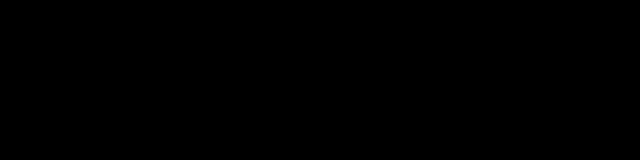
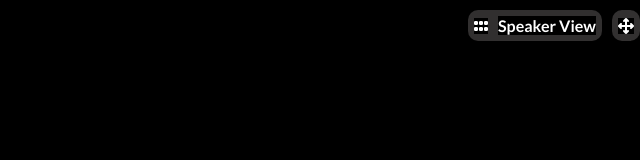
Before and after one commit to ElonaHoxhaj96/html-css-zoom, a plain HTML site: page index.html in a window 1280 px wide. Shown: the whole page, without its empty margins (640-1280 px from the left). Drawn offline with Linux system fonts and the light colour scheme.

Commit message:
settato l'heder

```diff
--- a/index.html
+++ b/index.html
@@ -3,17 +3,24 @@
 <head>
     <meta charset="UTF-8">
     <meta name="viewport" content="width=device-width, initial-scale=1.0">
-    <link rel="stylesheet" href="https://cdnjs.cloudflare.com/ajax/libs/font-awesome/4.7.0/css/font-awesome.min.css">
     <link rel="preconnect" href="https://fonts.googleapis.com">
     <link rel="preconnect" href="https://fonts.gstatic.com" crossorigin>
     <link href="https://fonts.googleapis.com/css2?family=Lato:ital,wght@0,100;0,300;0,400;0,700;0,900;1,100;1,300;1,400;1,700;1,900&display=swap" rel="stylesheet">
+    <link rel="stylesheet" href="https://cdnjs.cloudflare.com/ajax/libs/font-awesome/6.5.2/css/all.min.css" integrity="sha512-SnH5WK+bZxgPHs44uWIX+LLJAJ9/2PkPKZ5QiAj6Ta86w+fsb2TkcmfRyVX3pBnMFcV7oQPJkl9QevSCWr3W6A==" crossorigin="anonymous" referrerpolicy="no-referrer" />
     <link rel="stylesheet" href="style.css">
     <title>ZOOM</title>
 </head>
 <body>
     <header>
         <nav>
+            <a href="grip" id="speakerview">
+                <i class="fa-solid fa-grip"></i>
+                <h4> Speaker View</h4>
+            </a>
 
+            <a href="arrow">
+                <i class="fa-solid fa-arrows-up-down-left-right"></i>
+            </a>
         </nav>
     </header>
 
--- a/style.css
+++ b/style.css
@@ -3,4 +3,53 @@
     padding: 0;
     box-sizing: border-box;
     background-color: black;
+    font-family: "Lato", sans-serif;
+    font-style: normal;
+
 }
+
+
+/*SETTING HEADER*/
+
+header{
+    position: relative;
+    height: 50px;
+}
+
+
+nav{
+
+    position: absolute;
+    top: 10px;
+    right: 0;
+    width: 200px;
+    display: flex;
+    justify-content: flex-end;
+    flex-wrap: nowrap;
+    z-index: 900;
+    color: white;
+    gap: 10px
+    ;
+}
+#speakerview{
+    background-color: rgba(99, 95, 95, 0.5);
+    display: flex;
+    justify-content: center;
+    align-items: center;
+
+
+}
+
+a{
+    border-radius: 10px;
+    background-color: rgba(99, 95, 95, 0.5);
+    text-decoration: none;
+    color: white;
+    padding: 3%;
+    gap: 10px;
+}
+
+h3{
+    background-color: rgba(99, 95, 95, 0.5);
+    color: white;
+}
```
Also changed, not shown: img/grip-solid.svg (added).
